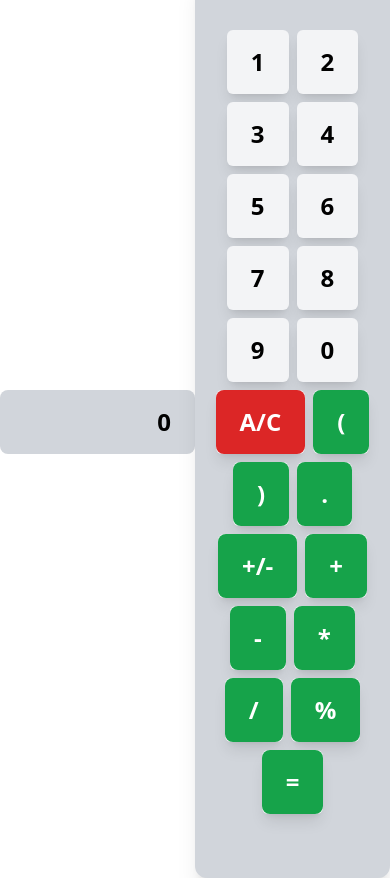
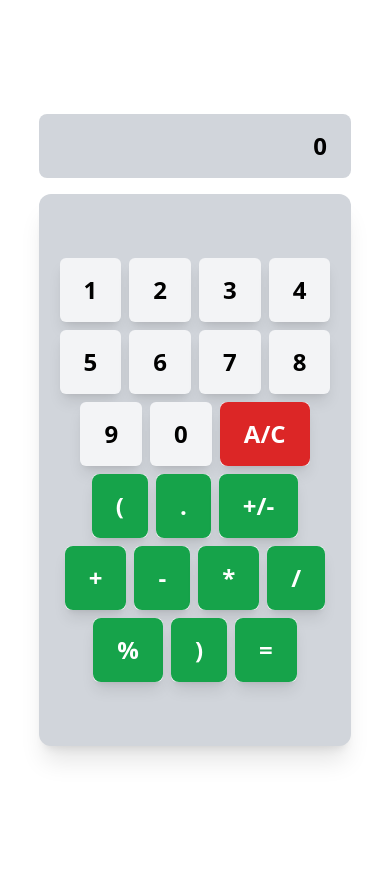
Before and after one commit to kareraolivier/TheGym-react-calculator-app, a React (Vite) app: page / in a window 390 px wide. After the commit the page ends 844 px from the top, so only its background shows below. Built offline with nearby package versions, Linux system fonts and the light colour scheme.

Commit message:
update on calculator

```diff
--- a/src/components/keys.tsx
+++ b/src/components/keys.tsx
@@ -2,7 +2,7 @@ import { operator } from "./utils";
 // eslint-disable-next-line @typescript-eslint/no-explicit-any
 const Keys = ({ keys, getNumber }: any) => {
   return (
-    <div className="flex justify-center flex-wrap w-1/2 sm:w4/5 bg-gray-300 rounded-xl shadow-xl px-5 py-16 gap-2">
+    <div className="flex justify-center flex-wrap sm:w-1/2 w-4/5 bg-gray-300 rounded-xl shadow-xl px-5 py-16 gap-2">
       {keys.map((key: { num: string }, index: number) => (
         <div
           onClick={() => getNumber(key.num)}
--- a/src/components/utils/index.tsx
+++ b/src/components/utils/index.tsx
@@ -11,7 +11,6 @@ export const number: { num: string }[] = [
   { num: "0" },
   { num: "A/C" },
   { num: "(" },
-  { num: ")" },
   { num: "." },
   { num: "+/-" },
   { num: "+" },
@@ -19,6 +18,7 @@ export const number: { num: string }[] = [
   { num: "*" },
   { num: "/" },
   { num: "%" },
+  { num: ")" },
   { num: "=" },
 ];
 
--- a/src/pages/home.tsx
+++ b/src/pages/home.tsx
@@ -1,9 +1,10 @@
 import { useState } from "react";
 import Keys from "../components/keys";
-import { number } from "../components/utils";
+import { number, operator } from "../components/utils";
+
 const Home = () => {
   const [keys, setKeys] = useState("");
-
+  const [errors, setErrors] = useState(false);
   const getNumber = (numkey: string) => {
     if (numkey == "A/C") {
       return setKeys("");
@@ -11,6 +12,7 @@ const Home = () => {
 
     if (numkey == "=") {
       setKeys((previous) => {
+        try {
           if (eval(previous) == 0) {
             return "";
           }
@@ -18,30 +20,41 @@ const Home = () => {
             return "";
           }
           return eval(previous);
+        } catch (error) {
+          setErrors(true);
+          console.error(error);
+        }
       });
     } else if (numkey == "+/-") {
       setKeys((previous) => {
         const number: number = Number(previous);
         return (number * -1).toString();
       });
-    } else if (["+", "-", "*", "-"].includes(numkey)) {
+    } else if (["+", "/", "*", "-"].includes(numkey)) {
       setKeys((previous) =>
+        operator()
+          .slice(0, -2)
           // eslint-disable-next-line unicorn/prefer-at
-        previous.charAt(previous.length - 1) == numkey
+          .includes(previous.charAt(previous.length - 1))
           ? previous
-          : previous + numkey.toString()
+          : previous + numkey
       );
     } else {
-      setKeys((previous) => previous + numkey.toString());
+      setKeys((previous) => previous + numkey);
     }
   };
-  console.log(keys);
+  errors &&
+    setTimeout(() => {
+      setErrors(false);
+      setKeys("");
+    }, 1000);
 
   return (
     <div>
-      <div className="h-screen flex flex-col flex-wrap justify-center items-center">
-        <p className="font-bold text-2xl my-4 py-4 px-6 PY-4 bg-gray-300 w-1/2 rounded-lg text-right">
-          {keys == "" ? "0" : keys}
+      <div className="h-screen flex flex-col md:flex-wrap justify-center items-center">
+        <p className="font-bold text-2xl my-4 py-4 px-6 bg-gray-300 sm:w-1/2 w-4/5 rounded-lg text-right">
+          {keys == "" ? "0" : keys}{" "}
+          {errors && <span className="text-red-500">Error</span>}
         </p>
         <Keys keys={number} getNumber={getNumber} />
       </div>
```
Lines whose indentation alone changed are shown as unchanged.
